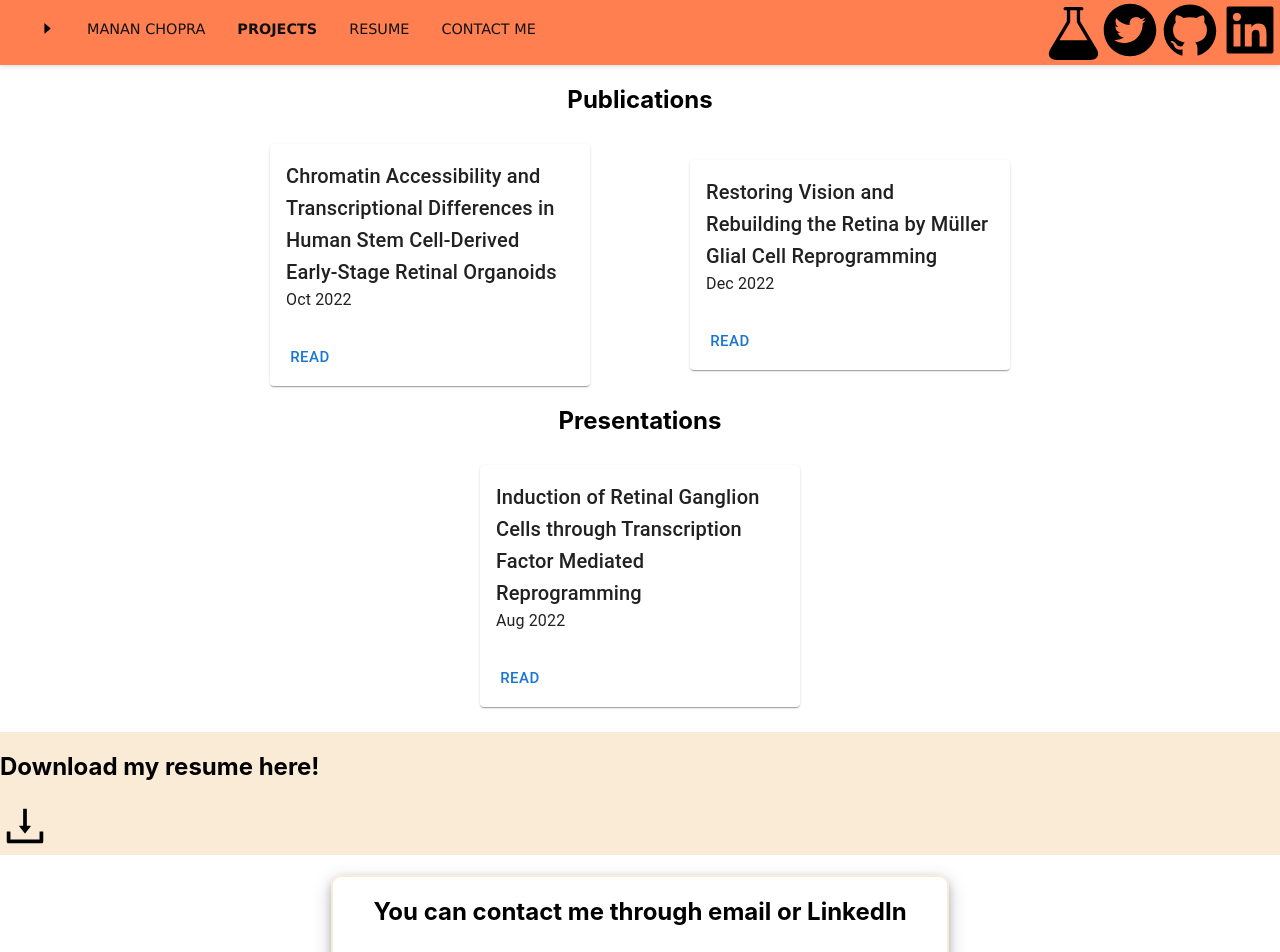
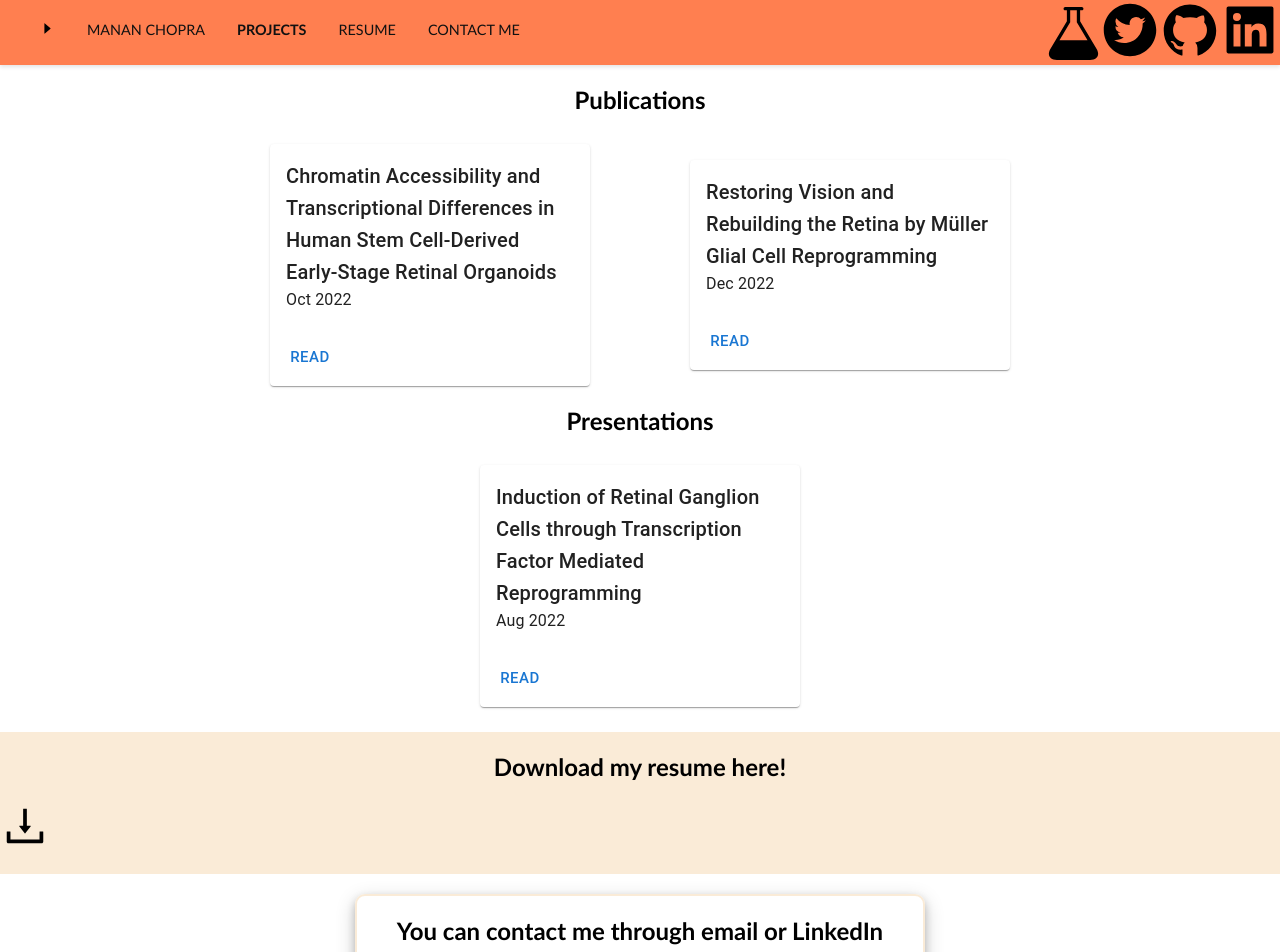
Before and after one commit to recursivelymanan/portfolio-web, a React (Create React App) app: page / in a window 1280 px wide. Shown: the top 952 px of the page. Built offline with nearby package versions, Linux system fonts and the light colour scheme.

Commit message:
changed font to trebuchet

```diff
--- a/src/App.css
+++ b/src/App.css
@@ -1,3 +1,7 @@
+* {
+  font-family: "Trebuchet MS";
+}
+
 section {
   display: grid;
 }
@@ -41,10 +45,12 @@ body {
   box-shadow: 0 0.125rem 0.25rem 0 rgb(0 0 0 / 11%);
 }
 
-#about,
+#about {
+}
 #resume {
   background-color: antiquewhite;
   height: fit-content;
+  padding-bottom: 20px;
 }
 
 #contact {
@@ -61,3 +67,7 @@ body {
 #footer {
   height: fit-content;
 }
+
+h2 {
+  text-align: center;
+}
```
